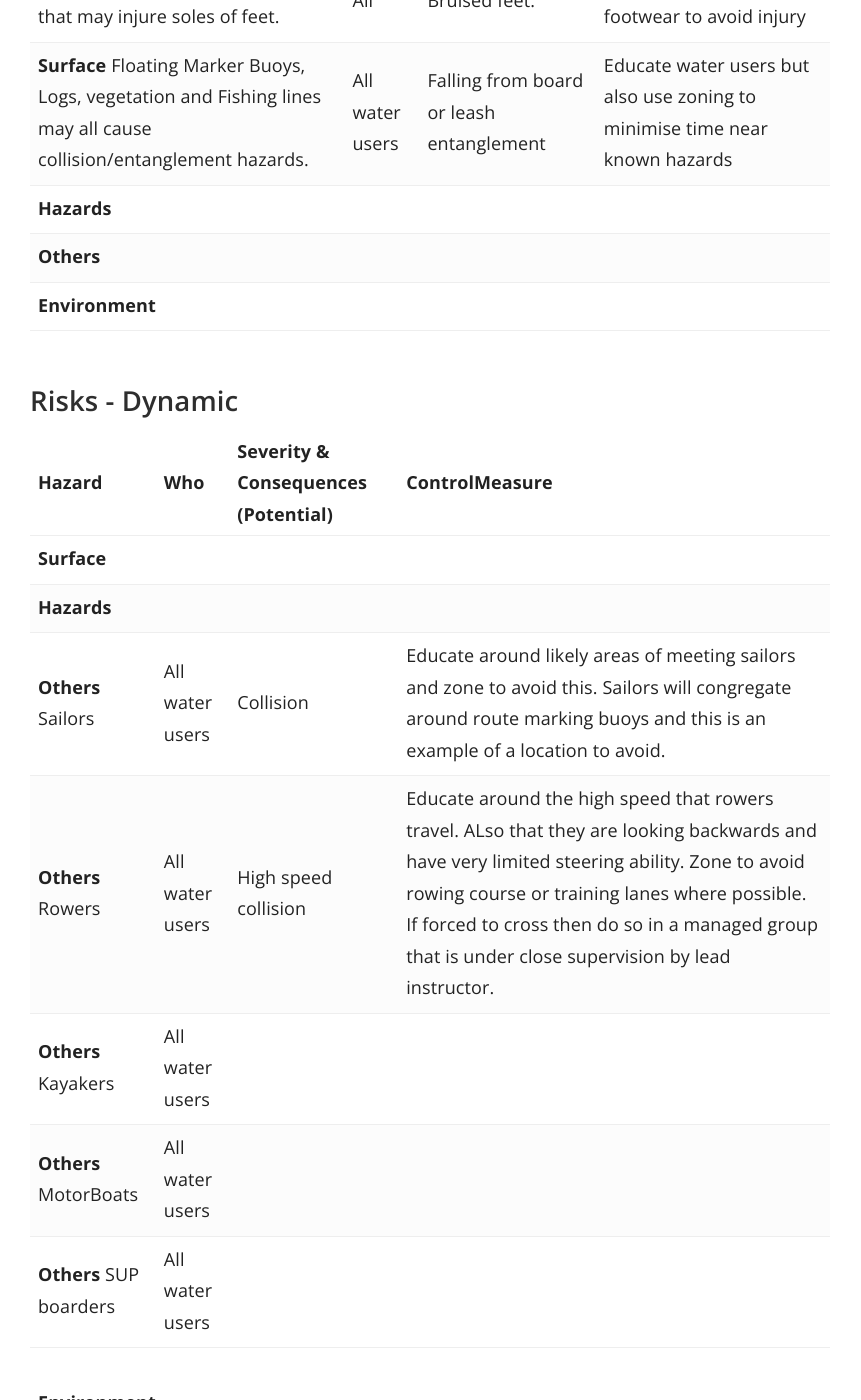
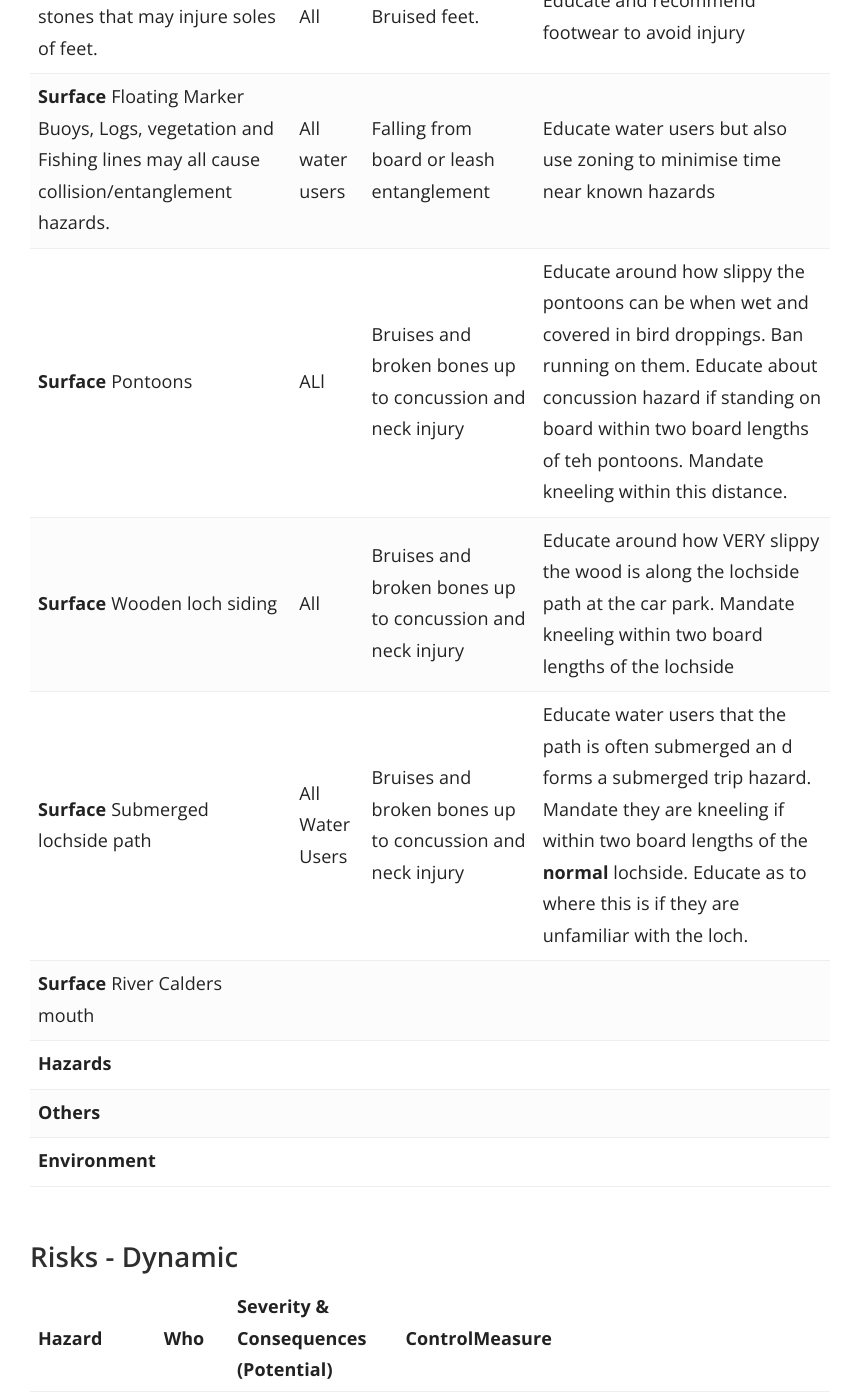
Before and after one commit to numbat70/clyde, a Jekyll site: the page built from _docs/Content/20-SUP_RISK.md, in a window 1280 px wide and 1400 px high, scrolled down 1262 px. Shown: the whole window, without its empty margins (360-1221 px from the left). Built offline with Jekyll 4.4.1, drawn with Linux system fonts in a browser that asks for light colours; some of the changed text lies outside the part shown.

Commit message:
Update 20-SUP_RISK.md
mk

```diff
--- a/_docs/Content/20-SUP_RISK.md
+++ b/_docs/Content/20-SUP_RISK.md
@@ -28,6 +28,10 @@ Hazard | Who | Severity & Consequences (Potential) | ControlMeasure
 --- | --- | --- | ---
 **Surface** Access road has stones that may injure soles of feet.  | All | Bruised feet. | Educate and recommend footwear to avoid injury
 **Surface** Floating Marker Buoys, Logs, vegetation and Fishing lines may all cause collision/entanglement hazards.  | All water users | Falling from board or leash entanglement |  Educate water users but also use zoning to minimise time near known hazards
+**Surface** Pontoons | ALl |  Bruises and broken bones up to concussion and neck injury  |  Educate around how slippy the pontoons can be when wet and covered in bird droppings. Ban running on them. Educate about concussion hazard if standing on board within two board lengths of teh pontoons. Mandate kneeling within this distance.
+**Surface** Wooden loch siding  | All |  Bruises and broken bones up to concussion and neck injury   |  Educate around how VERY slippy the wood is along the lochside path at the car park. Mandate kneeling within two board lengths of the lochside
+**Surface** Submerged lochside path | All Water Users |  Bruises and broken bones up to concussion and neck injury  |  Educate water users that the path is often submerged an d forms a submerged trip hazard. Mandate they are kneeling if within two board lengths of the **normal** lochside. Educate as to where this is if they are unfamiliar with the loch.
+**Surface** River Calders mouth |  |  |
 **Hazards**  |  |  |
 **Others**  |  |  |
 **Environment**  |  |  |
@@ -41,7 +45,7 @@ Hazard | Who | Severity & Consequences (Potential) | ControlMeasure
 **Surface**  |  |  |
 **Hazards**  |  |  |
 **Others** Sailors | All water users | Collision | Educate around likely areas of meeting sailors and zone to avoid this. Sailors will congregate around route marking buoys and this is an example of a location to avoid.
-**Others** Rowers |  All water users| High speed collision |  Educate around the high speed that rowers travel. ALso that they are looking backwards and have very limited steering ability. Zone to avoid rowing course or training lanes where possible. If forced to cross then do so in a managed group that is under close supervision by lead instructor.
+**Others** Rowers |  All water users| High speed collision |  Educate around the high speed that rowers travel. Highlight that they are looking backwards and have very limited steering ability. Zone to avoid rowing course or training lanes where possible. If forced to cross, then do so in a managed group, that is under close supervision by lead instructor.
 **Others** Kayakers | All water users |  |
 **Others** MotorBoats | All water users |  |
 **Others** SUP boarders | All water users |  |
```
